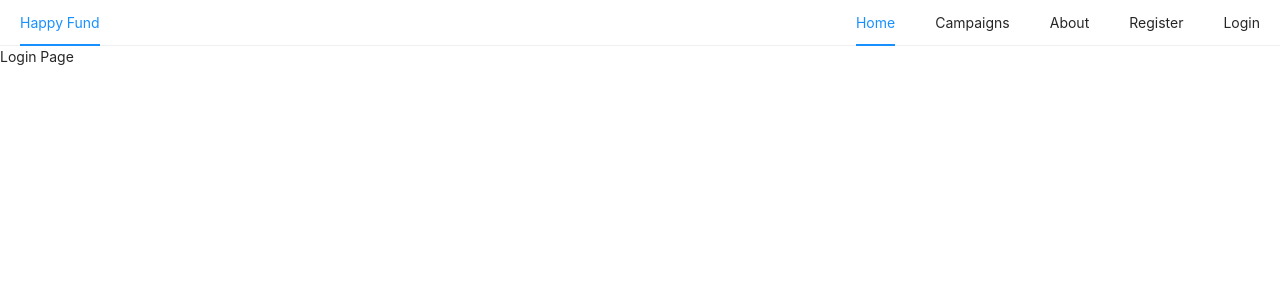
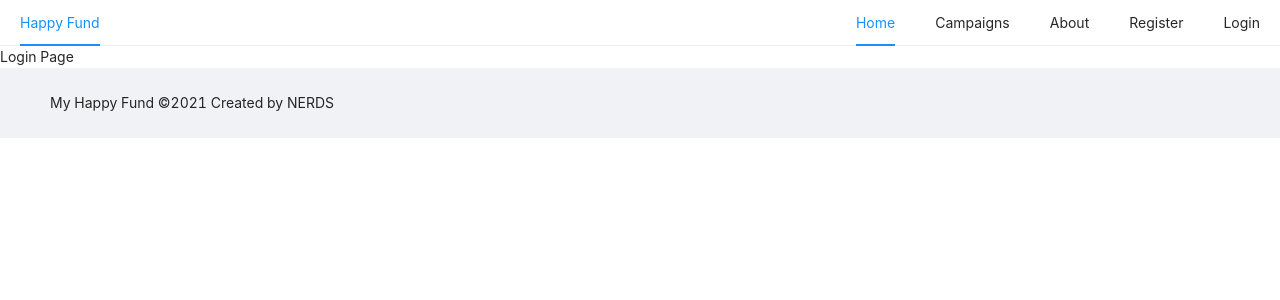
Before and after one commit to anh-bach/charity-app-mern-frontend, a React (Create React App) app: page /login in a window 1280 px wide. Shown: the top 300 px of the page. Built offline with nearby package versions, Linux system fonts and the light colour scheme.

Commit message:
adding footer

```diff
--- a/src/App.js
+++ b/src/App.js
@@ -7,7 +7,8 @@ import About from './pages/About';
 import Campaigns from './pages/Campaigns';
 import Register from './pages/auth/Register';
 import Login from './pages/auth/Login';
-import TopNav from './component/Navigation/TopNav';
+import TopNav from './component/nav/TopNav';
+import CustomFooter from './component/footer/CustomFooter';
 
 const App = () => {
   return (
@@ -20,6 +21,7 @@ const App = () => {
         <Route exact path='/register' component={Register} />
         <Route exact path='/login' component={Login} />
       </Switch>
+      <CustomFooter />
     </Router>
   );
 };
--- /dev/null
+++ b/src/component/footer/CustomFooter.js
@@ -0,0 +1,13 @@
+import React from 'react';
+import Layout from 'antd/lib/layout';
+const { Footer } = Layout;
+
+const CustomFooter = () => {
+  return (
+    <Footer className='text-center'>
+      My Happy Fund ©2021 Created by NERDS
+    </Footer>
+  );
+};
+
+export default CustomFooter;
```
Also changed, not shown: src/component/form/LoginForm.js (added), src/component/nav/TopNav.js (renamed from src/component/Navigation/TopNav.js).
